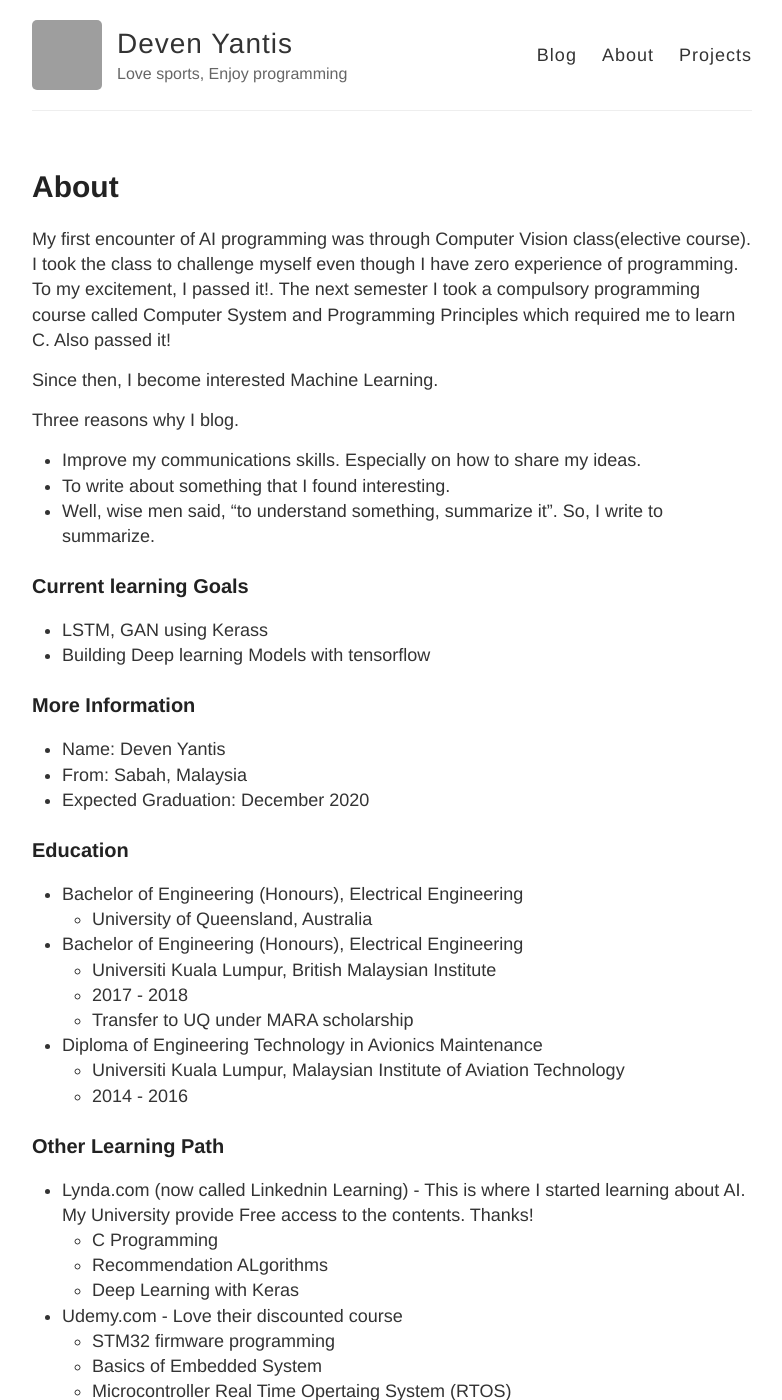
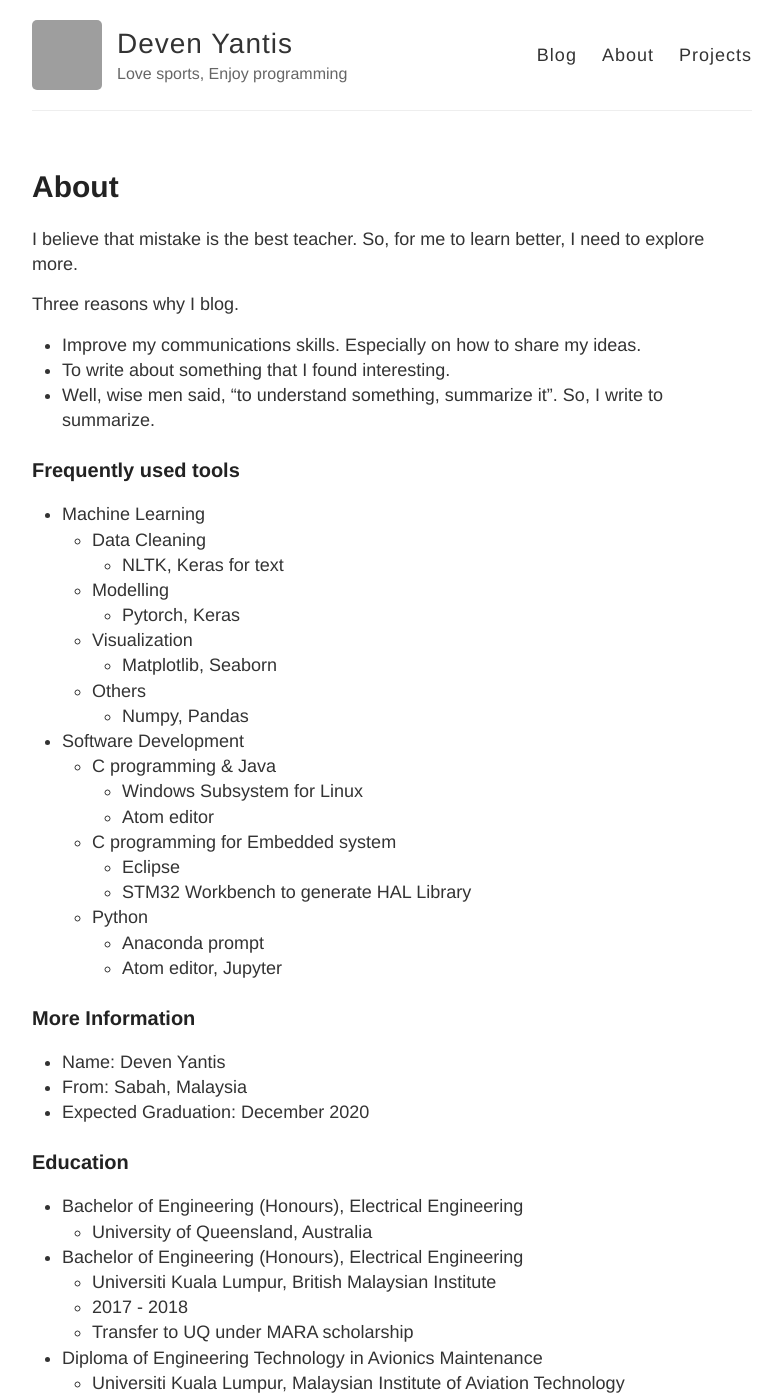
Before and after one commit to devennn/devennn.github.io, a Jekyll site: the page built from about.md, in a window 1280 px wide and 1400 px high. Shown: the whole window, without its empty margins (248-1030 px from the left). Built offline with Jekyll 4.4.1, drawn with Linux system fonts in a browser that asks for light colours; some of the changed text lies outside the part shown; grey boxes are pictures that could not be loaded.

Commit message:
Update about.md

```diff
--- a/about.md
+++ b/about.md
@@ -4,18 +4,33 @@ title: About
 permalink: /about/
 ---
 
-My first encounter of AI programming was through Computer Vision class(elective course). I took the class to challenge myself even though I have zero experience of programming. To my excitement, I passed it!. The next semester I took a compulsory programming course called Computer System and Programming Principles which required me to learn C. Also passed it!
-
-Since then, I become interested Machine Learning.
+I believe that mistake is the best teacher. So, for me to learn better, I need to explore more.
 
 Three reasons why I blog.
 - Improve my communications skills. Especially on how to share my ideas.
 - To write about something that I found interesting.
 - Well, wise men said, "to understand something, summarize it". So, I write to summarize.
 
-### Current learning Goals
-- LSTM, GAN using Kerass
-- Building Deep learning Models with tensorflow
+### Frequently used tools
+- Machine Learning
+  - Data Cleaning
+    - NLTK, Keras for text
+  - Modelling
+    - Pytorch, Keras
+  - Visualization
+    - Matplotlib, Seaborn
+  - Others
+    - Numpy, Pandas
+- Software Development
+  - C programming & Java
+    - Windows Subsystem for Linux
+    - Atom editor
+  - C programming for Embedded system
+    - Eclipse
+    - STM32 Workbench to generate HAL Library
+  - Python
+    - Anaconda prompt
+    - Atom editor, Jupyter
 
 ### More Information
 
@@ -34,27 +49,12 @@ Three reasons why I blog.
   - Universiti Kuala Lumpur, Malaysian Institute of Aviation Technology
   - 2014 - 2016
 
-### Other Learning Path
-- Lynda.com (now called Linkednin Learning) - This is where I started learning about AI. My University provide Free access to the contents. Thanks!
-  - C Programming
-  - Recommendation ALgorithms
-  - Deep Learning with Keras
-- Udemy.com - Love their discounted course
-  - STM32 firmware programming
-  - Basics of Embedded System
-  - Microcontroller Real Time Opertaing System (RTOS)
-- Youtube
-  - Python programming
-  - Machine learning algorithms
-
 ### Hobbies
 - Sports! -  Love playing basketball, badminton, football, rugby and many more except swimming.
   - New year resolution:
     - 5km sub 30 minutes(achieved on 19/March/2020 27 minutes)
     - 5km sub 25 minutes(achieved on 25/March/2020 21 minutes)
-
 - Reading - I read to expand my understanding, judgements and beliefs. My favorite topics are Christianity, AI blogs, self help and Economics
-
 - Programming - I like to test fun open source project such as chatbot, GAN, etc.
 
 ### Contact me
```
